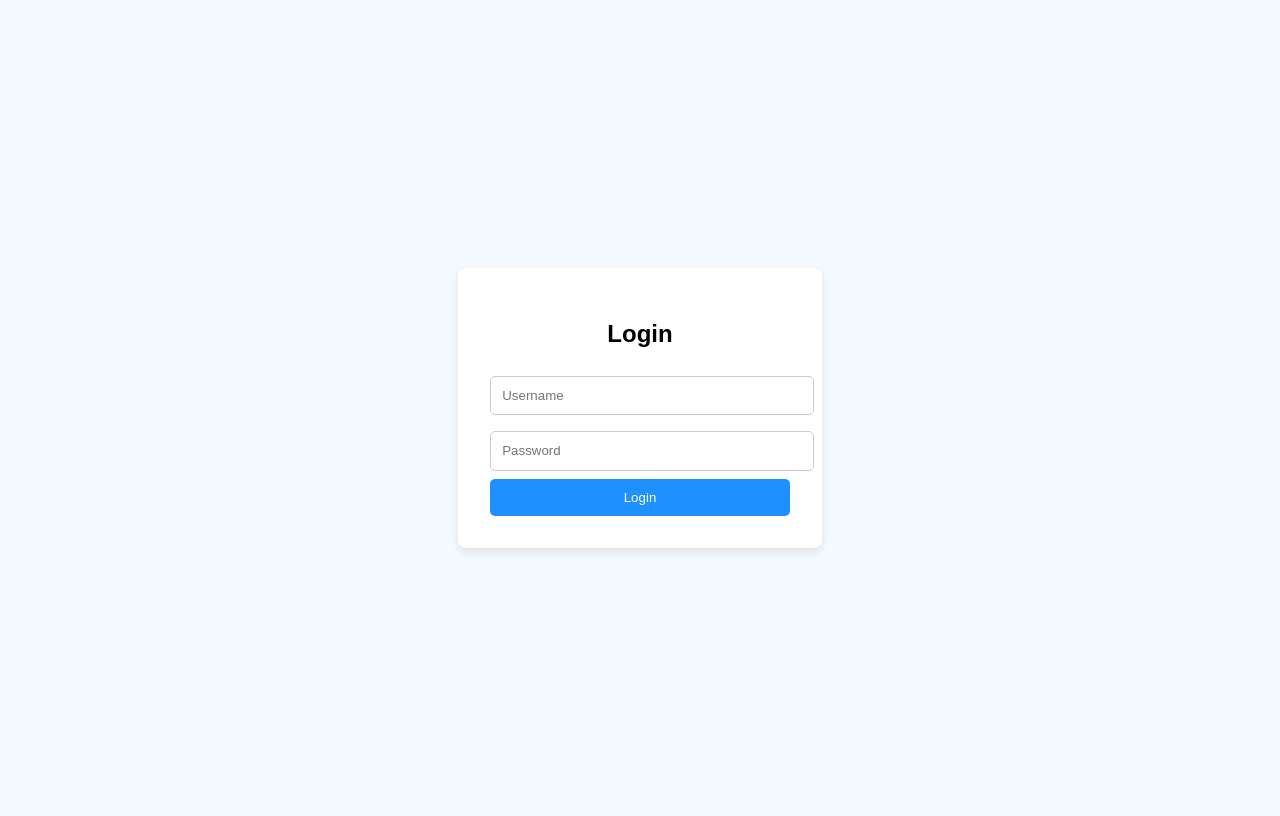
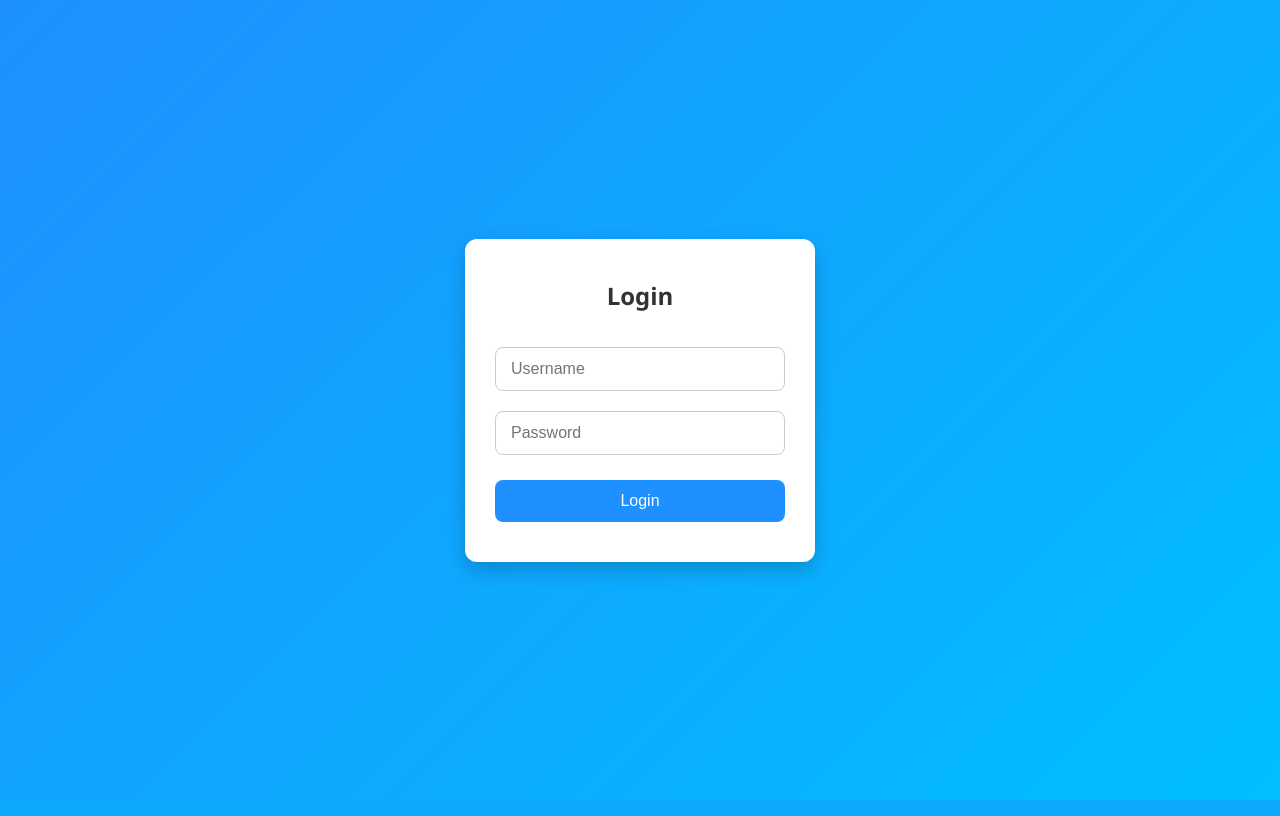
Before and after one commit to Jahnavig2526/Gdf-project, a PHP site: page /login.php in a window 1280 px wide. Run offline with PHP 8.4, Linux system fonts and the light colour scheme.

Commit message:
Initial commit for Gdf-project

```diff
--- a/example.txt
+++ /dev/null
@@ -1 +0,0 @@
-Just example
--- a/login.php
+++ b/login.php
@@ -1,32 +1,34 @@
 <?php
-// Start session and include DB connection
 session_start();
-include 'db.php';
+include 'db.php'; // DB connection
 
 $message = '';
 
-if(isset($_POST['login'])){
-    $username = $_POST['username'];
-    $password = $_POST['password'];
+if ($_SERVER["REQUEST_METHOD"] == "POST") {
+    $username = $conn->real_escape_string($_POST['username']);
+    $password = $conn->real_escape_string($_POST['password']);
 
-    // Escape input to prevent SQL injection
-    $username = $conn->real_escape_string($username);
-    $password = $conn->real_escape_string($password);
-
-    // Check credentials
-    $sql = "SELECT * FROM users WHERE username='$username' AND password='$password'";
+    $sql = "SELECT * FROM users WHERE username='$username' AND password='$password' LIMIT 1";
     $result = $conn->query($sql);
 
-    if($result->num_rows > 0){
-        $_SESSION['username'] = $username; // Store username in session
-        header("Location: dashboard.php"); // Redirect to dashboard
+    if ($result && $result->num_rows > 0) {
+        $user = $result->fetch_assoc();
+
+        $_SESSION['user_id'] = $user['user_id'];
+        $_SESSION['username'] = $user['username'];
+        $_SESSION['role'] = $user['role'];
+
+        if ($user['role'] === 'admin') {
+            header("Location: admin_dashboard.php");
+        } else {
+            header("Location: user_dashboard.php");
+        }
         exit();
     } else {
         $message = "Incorrect username or password!";
     }
 }
 ?>
-
 <!DOCTYPE html>
 <html lang="en">
 <head>
@@ -34,23 +36,79 @@ if(isset($_POST['login'])){
 <meta name="viewport" content="width=device-width, initial-scale=1.0">
 <title>Login</title>
 <style>
-body { font-family: Arial; background: #f5faff; display: flex; justify-content: center; align-items: center; height: 100vh; }
-.login-box { background: #fff; padding: 2rem; border-radius: 8px; box-shadow: 0 4px 10px rgba(0,0,0,0.1); width: 300px; text-align: center; }
-input { width: 100%; padding: 0.7rem; margin: 0.5rem 0; border-radius: 5px; border: 1px solid #ccc; }
-button { width: 100%; padding: 0.7rem; background: #1e90ff; color: white; border: none; border-radius: 5px; cursor: pointer; }
-button:hover { background: #145a9b; }
-.message { margin-top: 1rem; color: red; }
+/* Reset some defaults */
+* { margin: 0; padding: 0; box-sizing: border-box; }
+
+body {
+    font-family: 'Segoe UI', Tahoma, Geneva, Verdana, sans-serif;
+    background: linear-gradient(135deg, #1e90ff, #00bfff);
+    height: 100vh;
+    display: flex;
+    justify-content: center;
+    align-items: center;
+}
+
+.login-box {
+    background: #fff;
+    padding: 40px 30px;
+    border-radius: 12px;
+    box-shadow: 0 8px 20px rgba(0,0,0,0.2);
+    width: 350px;
+    text-align: center;
+}
+
+.login-box h2 {
+    margin-bottom: 25px;
+    color: #333;
+}
+
+.login-box input {
+    width: 100%;
+    padding: 12px 15px;
+    margin: 10px 0;
+    border-radius: 8px;
+    border: 1px solid #ccc;
+    font-size: 16px;
+}
+
+.login-box input:focus {
+    border-color: #1e90ff;
+    outline: none;
+}
+
+.login-box button {
+    width: 100%;
+    padding: 12px;
+    background: #1e90ff;
+    color: #fff;
+    border: none;
+    border-radius: 8px;
+    font-size: 16px;
+    cursor: pointer;
+    margin-top: 15px;
+    transition: 0.3s;
+}
+
+.login-box button:hover {
+    background: #0b5fa5;
+}
+
+.message {
+    margin-top: 15px;
+    color: red;
+    font-weight: bold;
+}
 </style>
 </head>
 <body>
 <div class="login-box">
-<h2>Login</h2>
-<form method="POST">
-<input type="text" name="username" placeholder="Username" required>
-<input type="password" name="password" placeholder="Password" required>
-<button type="submit" name="login">Login</button>
-</form>
-<?php if($message != ''){ echo "<div class='message'>$message</div>"; } ?>
+    <h2>Login</h2>
+    <form method="POST">
+        <input type="text" name="username" placeholder="Username" required>
+        <input type="password" name="password" placeholder="Password" required>
+        <button type="submit">Login</button>
+    </form>
+    <?php if($message != '') { echo "<div class='message'>$message</div>"; } ?>
 </div>
 </body>
 </html>
```
Also changed, not shown: admin_dashboard.php (+13 -10 lines), test_db.php (added, +8 -0 lines), user_dashboard.php (+11 -10 lines).
